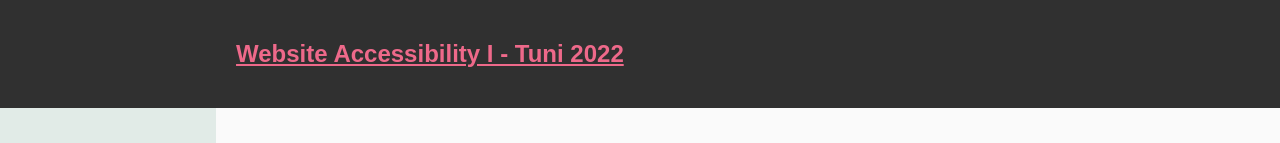
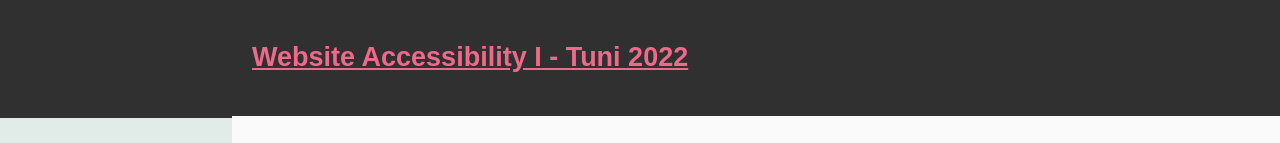
Before and after one commit to leo-huovi/web_accessibility_2022, a plain HTML site: page index.html in a window 1280 px wide. Shown: the top 143 px of the page. Drawn offline with Linux system fonts and the light colour scheme.

Commit message:
adjusted css values

```diff
--- a/styles.css
+++ b/styles.css
@@ -1,3 +1,8 @@
+body {
+    font-size:18px;
+
+}
+
 
 a:link {
 color: rgb(238, 105, 138);
@@ -51,7 +56,7 @@ width: 100%;
 flex-shrink: 0;
 background-color: rgb(48, 48, 48);
 color: white;
-padding: 54px;
+padding: 59px;
 width: 100%;
 }
 .top-right {
```
Also changed, not shown: 1 other file.
